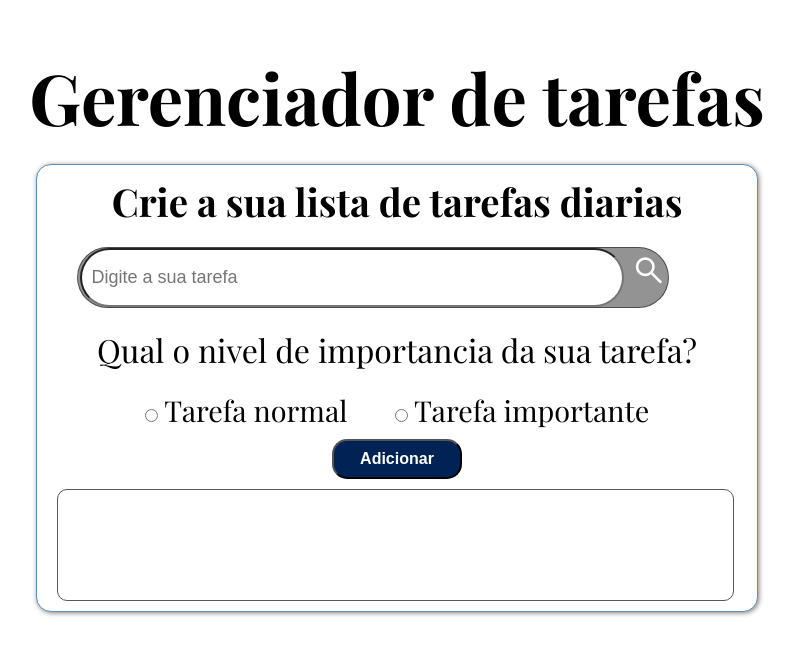
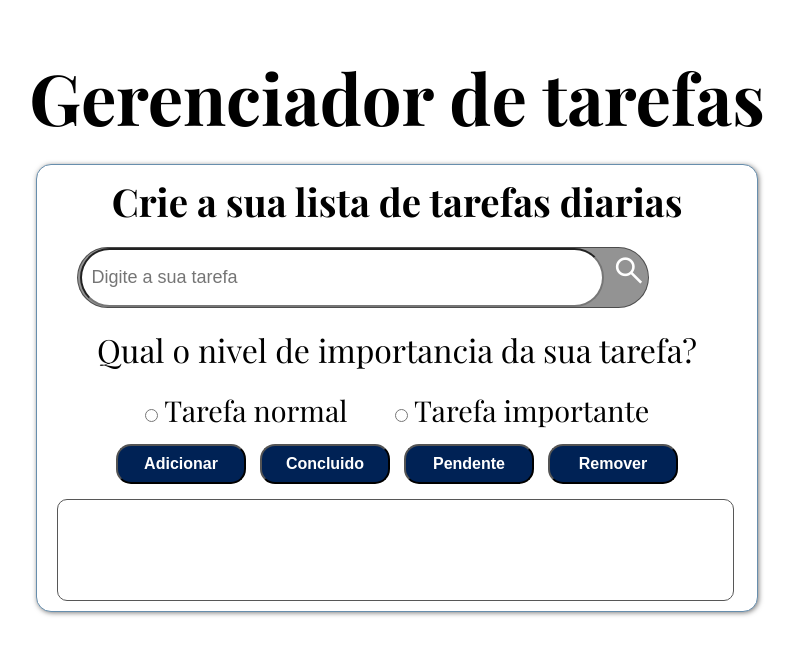
Before and after one commit to BrenoChristaziano/pessoal, a plain HTML site: page lista-de-tarefas/index.html in a window 1280 px wide. Shown: the whole page, without its empty margins (243-1037 px from the left). Drawn offline with nearby package versions, Linux system fonts and the light colour scheme; a web font is replaced by a local one.

Commit message:
reasustes no css

```diff
--- a/lista-de-tarefas/estilos/media.css
+++ b/lista-de-tarefas/estilos/media.css
@@ -43,6 +43,10 @@
         font-size: 1.3em;
         margin: 30px 20px;
     }
+     #botoes{
+        display: block;
+        margin: 15px 0px;
+    }
 }
 @media screen and (min-width: 992px) and (max-width: 1200px){
     header{
@@ -81,6 +85,10 @@
         font-size: 1.5em;
         margin: 30px 20px;
     }
+    #botoes{
+        display: block;
+        margin: 15px 0px;
+    }
     .button{
         width: 130px;
         height: 40px;
@@ -110,7 +118,7 @@
         margin-bottom: 20px;
     }
     .adicionar{
-        width: 590px;
+        width: 570px;
         margin: 20px 0px;
         margin-left: 30px;
     }
@@ -119,13 +127,17 @@
         border-radius: 35px;
         padding: 10px;
         font-size: 18px;
-        width: 520px;
+        width: 500px;
         cursor: pointer;
     }
     .radio{
         display: inline;
         font-size: 1.8em;
         margin: 30px 20px;
+    }
+     #botoes{
+        display: block;
+        margin: 15px 0px;
     }
     .button{
         width: 130px;
--- a/lista-de-tarefas/estilos/style.css
+++ b/lista-de-tarefas/estilos/style.css
@@ -18,7 +18,7 @@ header{
 }
 main{
     width: 250px;
-    height: 400px;
+    height: 410px;
     font-family: "Playfair Display", serif;
     font-weight: 400;
     font-style: normal;
@@ -44,7 +44,7 @@ span {
     border: 1px solid rgba(0, 0, 0, 0.479);
     background-color:rgba(0, 0, 0, 0.425) ;
     border-radius: 35px;
-    width: 204px;
+    width:178px;
     margin-left: 5px;
 }
 .adicionar:hover{
@@ -66,10 +66,14 @@ span {
 .radio input {
     cursor: pointer;
 }
+#botoes{
+    margin: 10px 25px;
+    display: grid;
+    grid-template-columns: repeat(auto-fill, 100px);
+    grid-template-rows: 50px;
+}
 
 .button{
-    display: block;
-    margin: auto;
     height: 35px;
     width: 80px;
     padding: 5px;
@@ -78,21 +82,18 @@ span {
     color: white;
     cursor: pointer;
     border-radius: 15px;
-    margin-top: 10px;
-    margin-bottom: 10px;
-}
-.button:hover{
-    background-color: rgba(128, 128, 128, 0.226);
+    margin: 0px 5px;
 }
 #caixaRolagem {
     width: 95%;
-    height: 100px;
+    height: 90px;
     resize: none; /* Impede o redimensionamento manual */
     overflow-x: auto; /* Adiciona barras de rolagem vertical */
     border: 1px solid #575757;
     padding: 5px;
     text-align: left;
     border-radius: 10px;
+    margin-top: 5px;
   }
 
 .normal{
--- a/lista-de-tarefas/index.html
+++ b/lista-de-tarefas/index.html
@@ -26,7 +26,12 @@
                 <label class="radio">
                     <input type="radio" name="opcao" id="importante"> Tarefa importante
                 </label>
-            <input class="button" type="button" value="Adicionar" onclick="adicionar()">
+            <section id="botoes">
+                <input class="button" type="button" value="Adicionar" onclick="adicionar()">
+                <input class="button" type="button" value="Concluido">
+                <input class="button" type="button" value="Pendente">
+                <input class="button" type="button" value="Remover">
+            </section>
         </div>
         <section id="caixaRolagem" readonly>
         </section>
--- a/lista-de-tarefas/javascript.js
+++ b/lista-de-tarefas/javascript.js
@@ -17,17 +17,21 @@ function adicionar() {
          window.alert('Escolha o nivel de importancia')
          return // Retorna para sair da função se nenhum nível de importância estiver selecionado
     }
+    const criarcurso=(curso)=>{
         if(escolha[1].checked){
             let item = document.createElement('div')
-         item.textContent = tarefa.value
-         item.style.color = 'red'
+            item.setAttribute("class","importante")
+            item.innerHTML = curso
             lista.appendChild(item)
             escolha[1].checked = false
        }else if(escolha[0].checked){
             let item = document.createElement('div')
-         item.textContent = tarefa.value
+            item.setAttribute('class', 'normal')
+            item.innerHTML = curso
             lista.appendChild(item)
             escolha[0].checked = false
+       }
+       return lista
     }
     tarefa.value = ''
     tarefa.focus()
```
Lines whose indentation alone changed are shown as unchanged.
